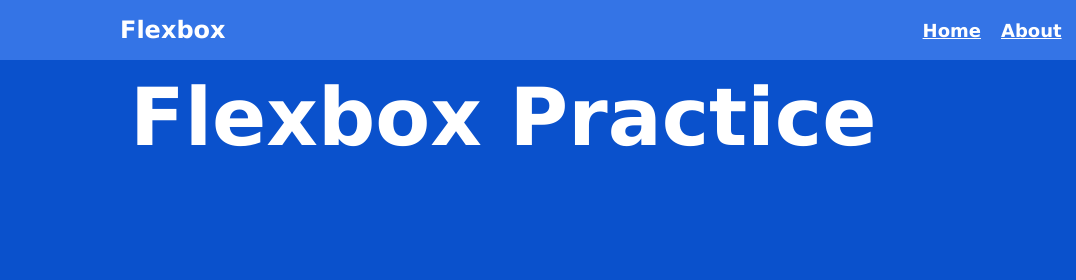
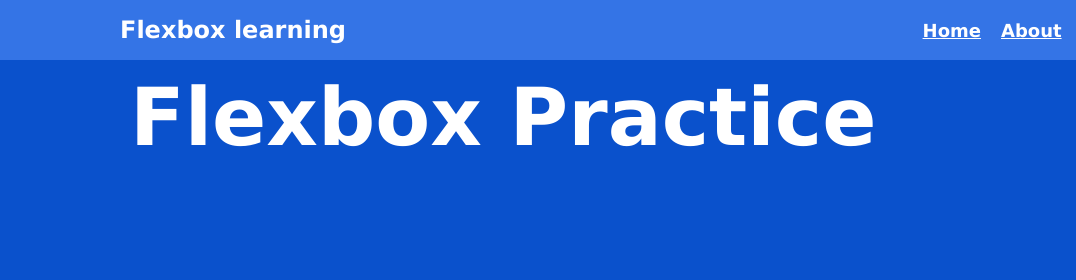
Before and after one commit to eruskkii/flexbox-practice, a plain HTML site: page flexbox-project.html in a window 1280 px wide. Shown: the top 280 px of the page, 0-1076 px from the left. Drawn offline with Linux system fonts and the light colour scheme.

Commit message:
new change

```diff
--- a/flexbox-project.html
+++ b/flexbox-project.html
@@ -10,7 +10,7 @@
 <body>
 <nav class="navbar">
 <div class="container">
-<div class="logo">Flexbox</div>
+<div class="logo">Flexbox learning</div>
 <ul class="nav">
     <li>
         <a href="#">Home</a>
```
